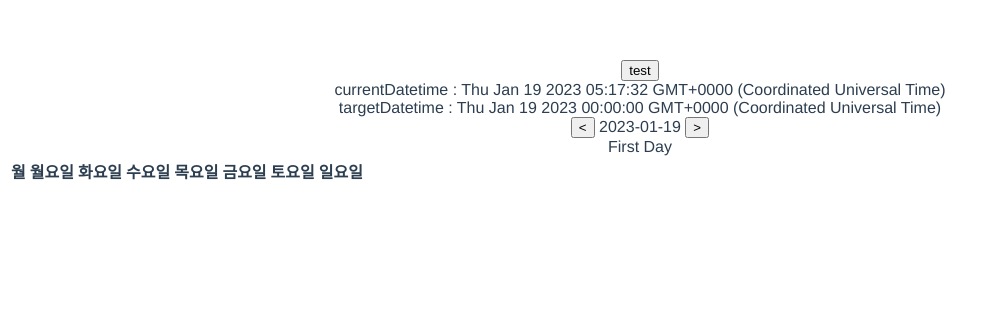
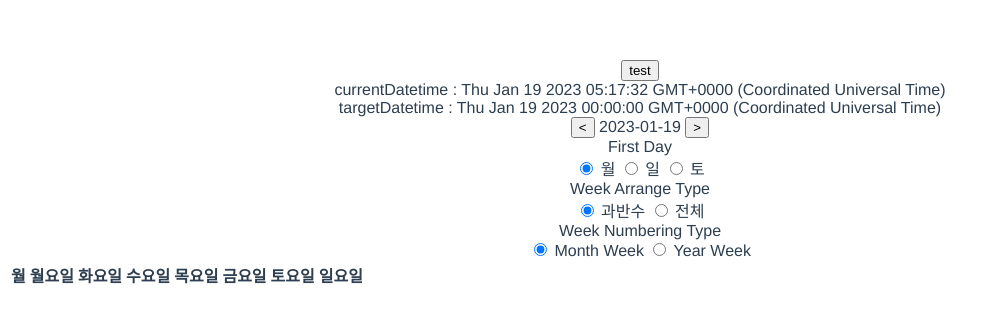
Before and after one commit to ajg1029/VuePractice001, a Vue app in the folder my-project/: page / in a window 1280 px wide. Shown: the top 322 px of the page, without its empty margins (0-997 px from the left). Built offline with nearby package versions, Linux system fonts and the light colour scheme.

Commit message:
radio 버튼 만듦

```diff
--- a/my-project/src/components/MyCalendarV4.vue
+++ b/my-project/src/components/MyCalendarV4.vue
@@ -13,7 +13,24 @@
         <section>
             <div>
                 <div>First Day</div>
-                <label v-for="option in firstDayOptions" :key="option"
+                <label v-for="option in firstDayOptions" :key="option.value">
+                    <input type="radio" v-model="firstDay" :value="option.value">
+                    {{ option.text }}
+                </label>
+            </div>
+            <div>
+                <div>Week Arrange Type</div>
+                <label v-for="option in weekArrangeTypeOptions" :key="option.value">
+                    <input type="radio" v-model="weekArrangeType" :value="option.value">
+                    {{ option.text }}
+                </label>
+            </div>
+            <div>
+                <div>Week Numbering Type</div>
+                <label v-for="option in weekNumberingTypeOptions" :key="option.value">
+                    <input type="radio" v-model="weekNumberingType" :value="option.value">
+                    {{ option.text }}
+                </label>
             </div>
 
         </section>
@@ -43,9 +60,9 @@ export default {
             firstDay: null, // 한 주의 시작 요일(1, 2, 3, 4, 5, 6, 0)
             firstDayOptions: [{ text: '월', value: 1 },{ text: '일', value: 0 },{ text: '토', value: 6 }],
             weekArrangeType: null, // 전체(+0) 또는 과반수(+3)
-            weekArrangeType: [{ text: '과반수', value: +3 }, { text: '전체', value: +0 }],
+            weekArrangeTypeOptions: [{ text: '과반수', value: +3 }, { text: '전체', value: +0 }],
             weekNumberingType: null, // mw 또는 yw
-            weekNumberingTypeOptions: ['mw', 'yw'],
+            weekNumberingTypeOptions: [{ text: 'Month Week', value: 'mw'}, { text: 'Year Week', value: 'yw'}],
 
             targetDatetime: null, // 선택 날짜, Date() 객체, 00시00분
 
@@ -164,7 +181,7 @@ export default {
 
         },
         testMethod() {
-            this.setResaCalendar(this.targetDatetime)
+            // this.setResaCalendar(this.targetDatetime)
         }
 
 
```
